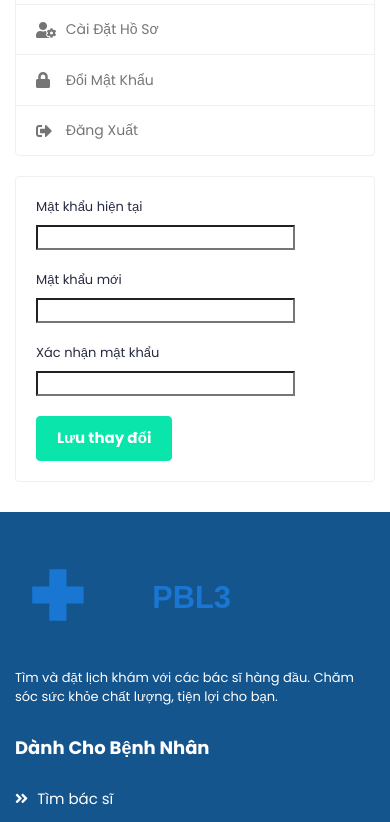
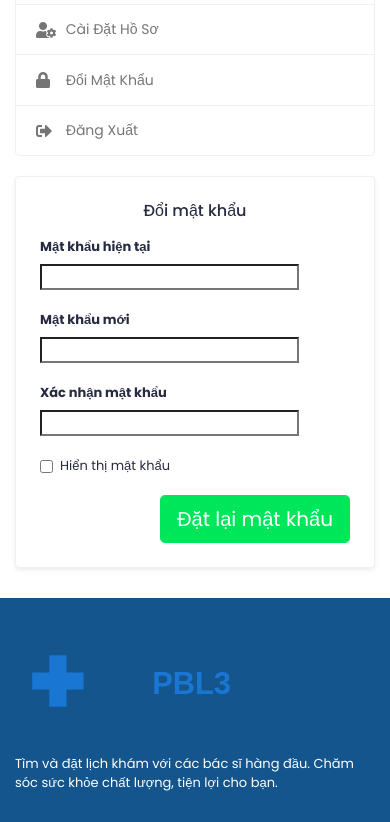
Before and after one commit to Hphat279/PBL3, a Django app: template templates/patients/change-password.html in a window 390 px wide. Shown: the part 351-1173 px from the top of the page. Run offline with Django 3.2, Linux system fonts and the light colour scheme; the template is opened without the code that fills it, so the values that code supplies are empty, except form fields; tables that the repository leaves empty hold one stand-in row (values such as "Sample post"); form fields are guessed from the names that the template uses; some libraries are stand-ins or nearby versions.

Commit message:
Polish change-password UI: center card, layout improvements, show-password toggle

```diff
--- a/templates/patients/change-password.html
+++ b/templates/patients/change-password.html
@@ -3,13 +3,11 @@
 {% block title %}Đổi mật khẩu{% endblock %}
 
 {% block main %}
-<div class="card">
-    <div class="card-body">
-        <div class="row">
-            <div class="col-md-12 col-lg-6">
-                <!-- Form đổi mật khẩu -->
-                <form action="" method="post">
-                    {% csrf_token %}
+<div class="row justify-content-center">
+    <div class="col-12 col-md-8 col-lg-6">
+        <div class="card shadow-sm">
+            <div class="card-body p-4">
+                <h4 class="mb-3 text-center">Đổi mật khẩu</h4>
 
                 {% if form.non_field_errors %}
                     {% for error in form.non_field_errors %}
@@ -33,39 +31,49 @@
                     {% endfor %}
                 {% endif %}
 
+                <form action="" method="post">
+                    {% csrf_token %}
+
                     <div class="form-group">
-                        <label>Mật khẩu hiện tại</label>
+                        <label class="font-weight-bold">Mật khẩu hiện tại</label>
                         {{ form.old_password }}
                         {% if form.old_password.errors %}
                             {% for error in form.old_password.errors %}
-                                <div class="alert alert-danger mt-2">{{ error }}</div>
-                            {% endfor %}
-                        {% endif %}
-                    </div>
-                    <div class="form-group">
-                        <label>Mật khẩu mới</label>
-                        {{ form.new_password }}
-                        {% if form.new_password.errors %}
-                            {% for error in form.new_password.errors %}
-                                <div class="alert alert-danger mt-2">{{ error }}</div>
-                            {% endfor %}
-                        {% endif %}
-                    </div>
-                    <div class="form-group">
-                        <label>Xác nhận mật khẩu</label>
-                        {{ form.confirm_password }}
-                        {% if form.confirm_password.errors %}
-                            {% for error in form.confirm_password.errors %}
-                                <div class="alert alert-danger mt-2">{{ error }}</div>
+                                <small class="text-danger d-block mt-1">{{ error }}</small>
                             {% endfor %}
                         {% endif %}
                     </div>
 
-                    <div class="submit-section">
-                        <button type="submit" class="btn btn-primary submit-btn">Lưu thay đổi</button>
+                    <div class="form-row">
+                        <div class="form-group col-md-6">
+                            <label class="font-weight-bold">Mật khẩu mới</label>
+                            {{ form.new_password }}
+                            {% if form.new_password.errors %}
+                                {% for error in form.new_password.errors %}
+                                    <small class="text-danger d-block mt-1">{{ error }}</small>
+                                {% endfor %}
+                            {% endif %}
+                        </div>
+                        <div class="form-group col-md-6">
+                            <label class="font-weight-bold">Xác nhận mật khẩu</label>
+                            {{ form.confirm_password }}
+                            {% if form.confirm_password.errors %}
+                                {% for error in form.confirm_password.errors %}
+                                    <small class="text-danger d-block mt-1">{{ error }}</small>
+                                {% endfor %}
+                            {% endif %}
+                        </div>
+                    </div>
+
+                    <div class="form-group form-check">
+                        <input type="checkbox" class="form-check-input" id="showPasswords">
+                        <label class="form-check-label" for="showPasswords">Hiển thị mật khẩu</label>
+                    </div>
+
+                    <div class="text-right">
+                        <button type="submit" class="btn btn-success btn-lg">Đặt lại mật khẩu</button>
                     </div>
                 </form>
-                <!-- /Change Password Form -->
             </div>
         </div>
     </div>
@@ -74,19 +82,25 @@
 
 {% block extra_css %}
 <style>
-    .form-group {
-        margin-bottom: 20px;
-    }
-    .form-control {
-        height: 40px;
-        border-color: #dcdcdc;
-    }
-    .submit-btn {
-        padding: 10px 30px;
-    }
-    .alert {
-        padding: 10px 15px;
-        margin-bottom: 15px;
-    }
+    .card { margin-bottom: 20px; border: none; }
+    .form-group { margin-bottom: 1rem; }
+    .form-control { height: 44px; border-color: #e6e6e6; }
+    .btn-lg { padding: .75rem 1.25rem; }
+    .alert { padding: 10px 15px; margin-bottom: 15px; }
+    .card.shadow-sm { box-shadow: 0 2px 6px rgba(0,0,0,.08); }
 </style>
 {% endblock %}
+
+{% block scripts %}
+{{ block.super }}
+<script>
+    document.addEventListener('DOMContentLoaded', function(){
+        var toggle = document.getElementById('showPasswords');
+        if(!toggle) return;
+        toggle.addEventListener('change', function(){
+            var inputs = document.querySelectorAll('input[type="password"]');
+            inputs.forEach(function(i){ i.type = toggle.checked ? 'text' : 'password'; });
+        });
+    });
+</script>
+{% endblock %}
```
Lines whose indentation alone changed are shown as unchanged.
